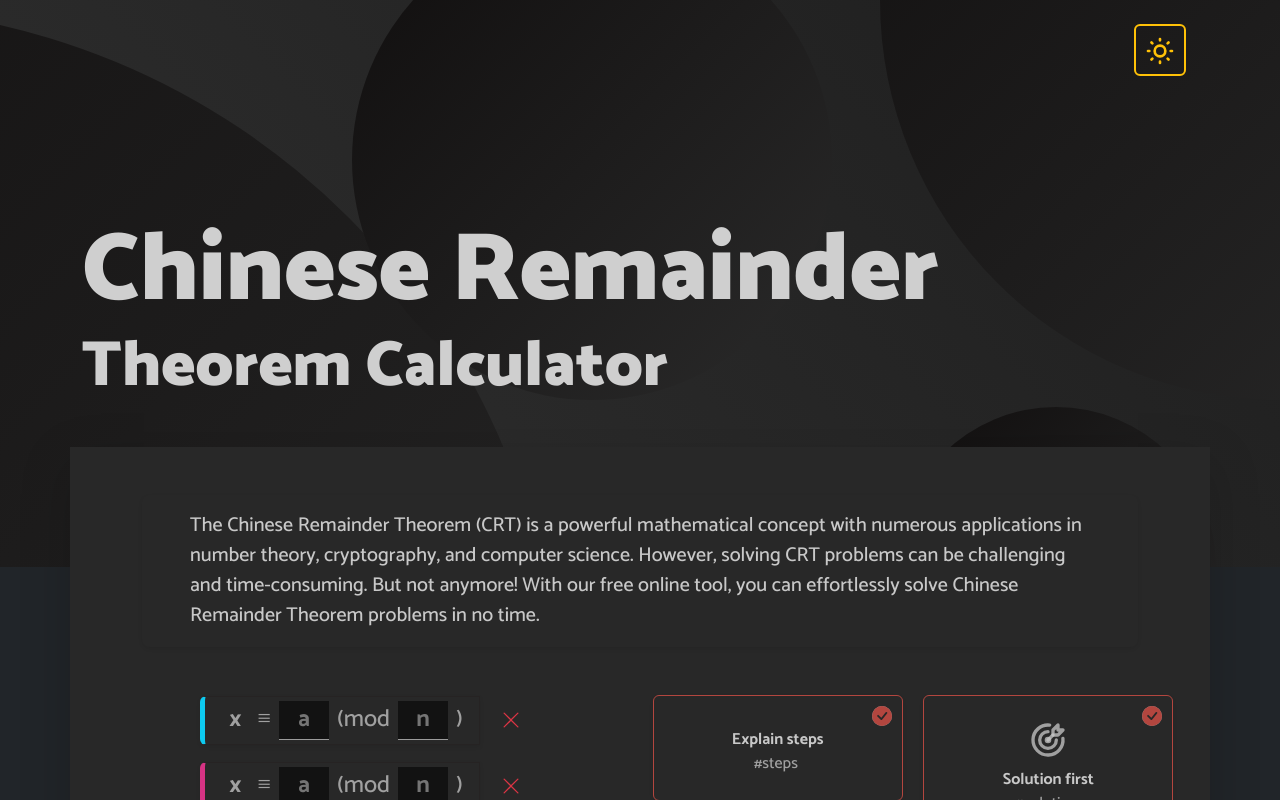
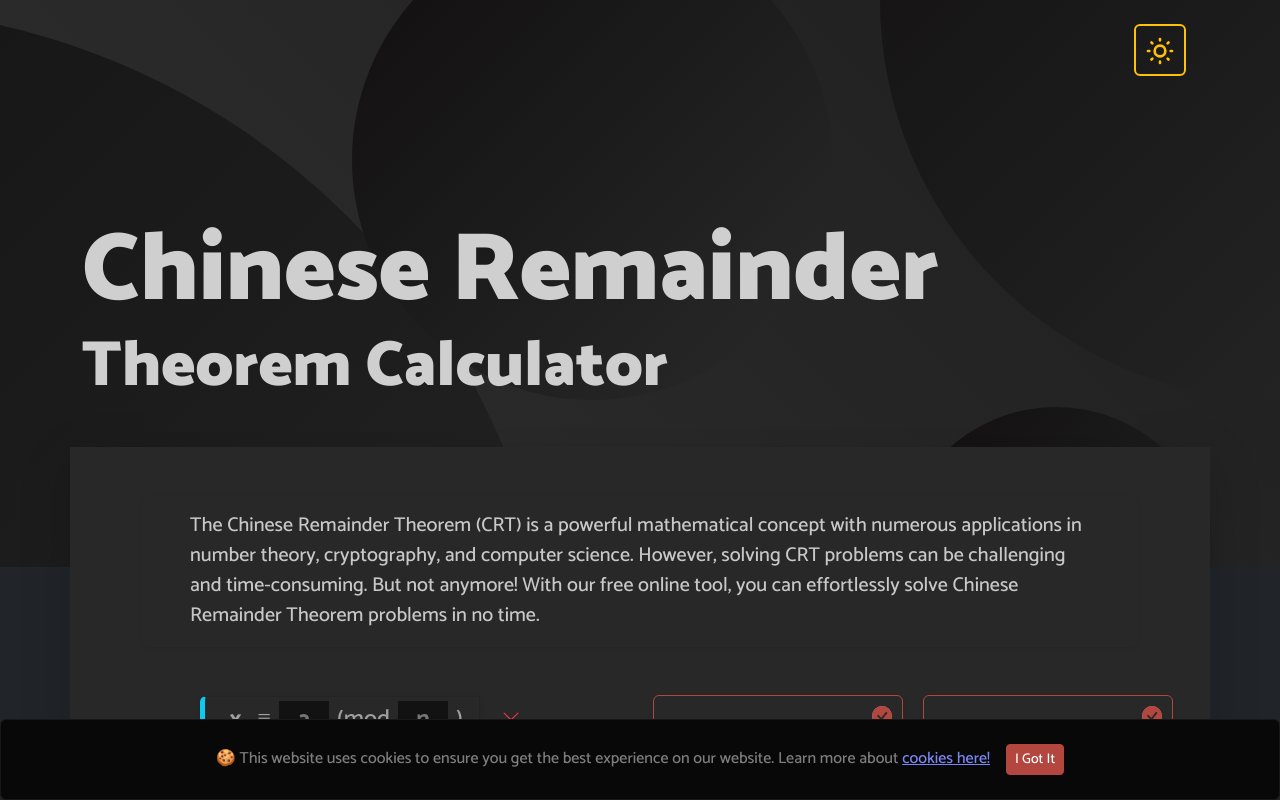
Before and after one commit to ivanov998/crt-next, a Next.js app: page / in a window 1280 px wide. Shown: the top 800 px of the page. Built offline with nearby package versions, Linux system fonts and the light colour scheme; some icons are missing.

Commit message:
Added cookie consent banner

```diff
--- /dev/null
+++ b/components/CookieConsentBanner.tsx
@@ -0,0 +1,43 @@
+import { useState, useEffect } from 'react';
+import Cookies from 'js-cookie';
+
+const CookieConsentBanner = () => {
+  const [isVisible, setIsVisible] = useState<boolean>(false);
+
+  useEffect(() => {
+    const cookieConsent = Cookies.get('cookie_consent');
+    if (!cookieConsent) {
+      setIsVisible(true);
+    }
+  }, []);
+
+  const handleAgree = () => {
+    Cookies.set('cookie_consent', 'accepted', { expires: 365 });
+    setIsVisible(false);
+  };
+
+  if (!isVisible) return null;
+
+  return (
+    <div
+      id='cb-cookie-banner'
+      className='alert alert-dark text-center mb-0 position-fixed bottom-0 w-100 py-4'
+      role='alert'
+    >
+      🍪 This website uses cookies to ensure you get the best experience on our
+      website. Learn more about&nbsp;
+      <a href='https://www.cookiesandyou.com/' target='blank'>
+        cookies here!
+      </a>
+      <button
+        type='button'
+        className='btn btn-primary btn-sm ms-3'
+        onClick={handleAgree}
+      >
+        I Got It
+      </button>
+    </div>
+  );
+};
+
+export default CookieConsentBanner;
--- a/package.json
+++ b/package.json
@@ -14,10 +14,14 @@
     "dependencies": {
         "@types/node": "^22.0.2",
         "@types/react": "^18.3.3",
+        "js-cookie": "^3.0.5",
         "next": "^14.2.5",
         "react": "^18.3.1",
         "react-dom": "^18.3.1",
         "typescript": "^5.5.4",
         "zod": "^3.23.8"
+    },
+    "devDependencies": {
+        "@types/js-cookie": "^3.0.6"
     }
 }
--- a/pages/_app.tsx
+++ b/pages/_app.tsx
@@ -6,6 +6,7 @@ import '../styles/bootstrap_overrides.css';
 import '../styles/globals.css';
 import '../styles/header.css';
 import '../styles/calculator.css';
+import CookieConsentBanner from '../components/CookieConsentBanner';
 
 function App({ Component, pageProps }: AppProps) {
   return (
@@ -26,6 +27,7 @@ function App({ Component, pageProps }: AppProps) {
         <Layout>
           <Component {...pageProps} />
         </Layout>
+        <CookieConsentBanner />
       </ThemeProvider>
     </>
   );
```
Also changed, not shown: 1 other file (tests, documents, lock files or other folders).
